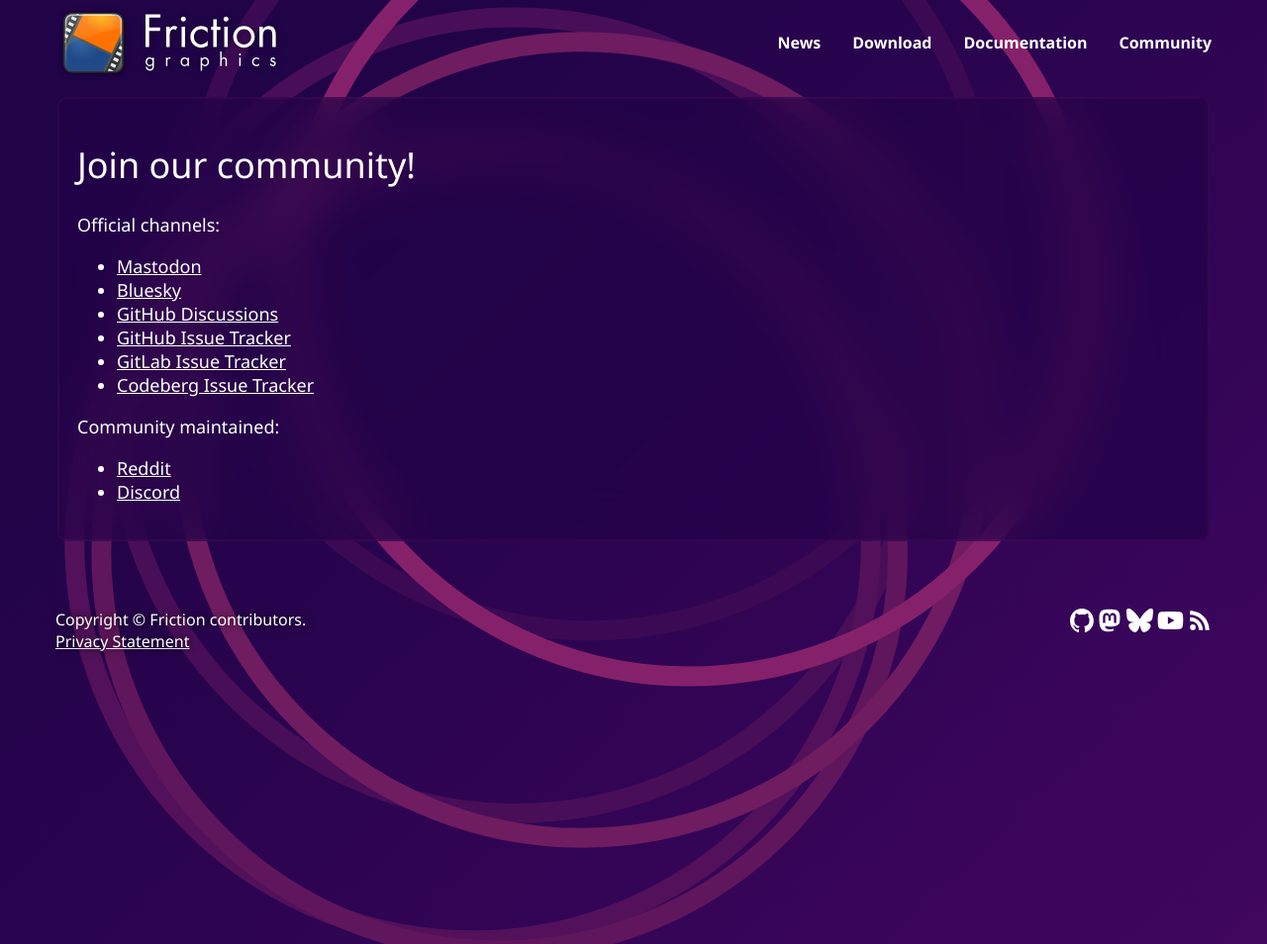
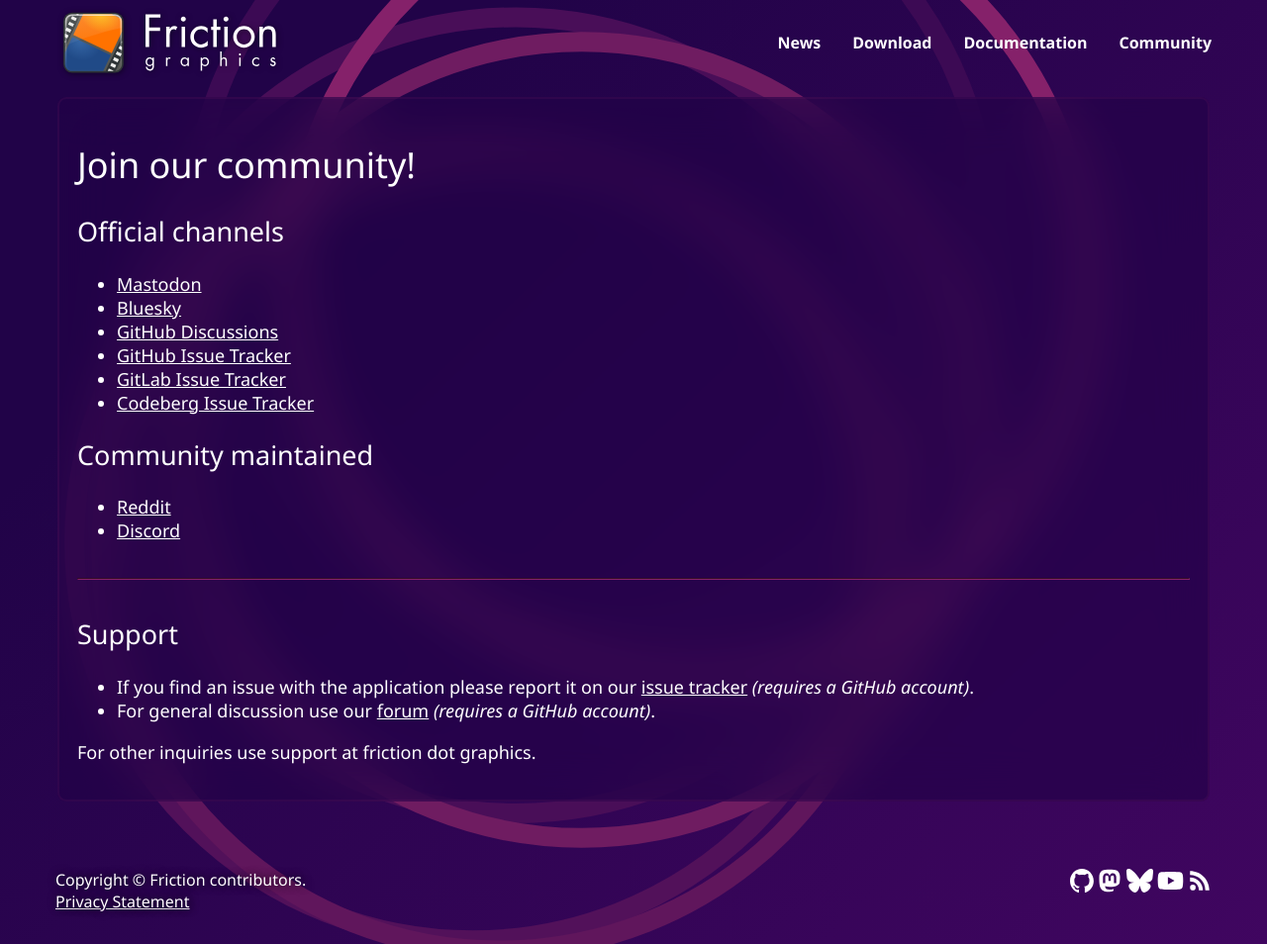
Before and after one commit to friction2d/friction2d.github.io, a Jekyll site: the page built from community.md, in a window 1280 px wide. Shown: the whole page at 99% size. Built offline with Jekyll 4.4.1, drawn with Linux system fonts in a browser that asks for light colours.

Commit message:
Update community.md

```diff
--- a/community.md
+++ b/community.md
@@ -6,7 +6,7 @@ permalink: community.html
 
 # Join our community!
 
-Official channels:
+## Official channels
 
 * [Mastodon](https://floss.social/@friction)
 * [Bluesky](https://bsky.app/profile/friction.graphics)
@@ -15,7 +15,16 @@ Official channels:
 * [GitLab Issue Tracker](https://gitlab.com/friction-graphics/friction/issues)
 * [Codeberg Issue Tracker](https://codeberg.org/friction/friction/issues)
 
-Community maintained:
+## Community maintained
 
 * [Reddit](https://www.reddit.com/r/frictiongraphics)
 * [Discord](https://discord.gg/FkjnM2r2JD)
+
+---
+
+## Support
+
+* If you find an issue with the application please report it on our [issue tracker](https://github.com/friction2d/friction/issues) *(requires a GitHub account)*.
+* For general discussion use our [forum](https://github.com/orgs/friction2d/discussions) *(requires a GitHub account)*.
+
+For other inquiries use support at friction dot graphics.
```
